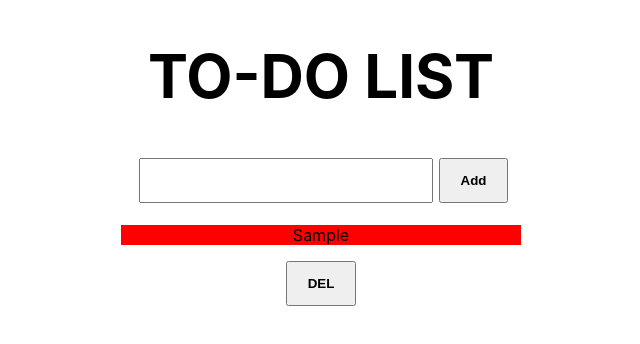
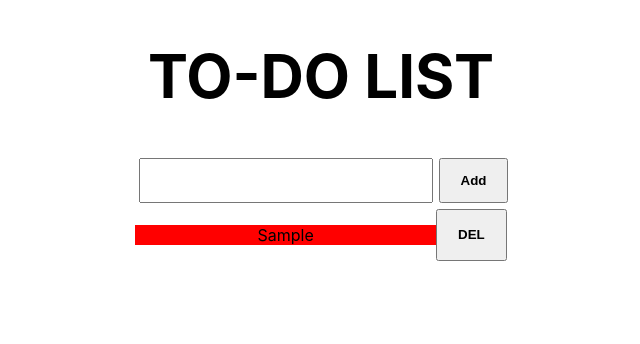
Before and after one commit to H-Lapa/To-Do-List, a Next.js app: page / in a window 1280 px wide. Both pictures are taken after typing "Sample" into the empty fields and a click on the button "Add". Shown: the top 344 px of the page, without its empty margins (319-959 px from the left). Built offline with nearby package versions, Linux system fonts and the light colour scheme.

Commit message:
basic styling for delete button

```diff
--- a/pages/index.js
+++ b/pages/index.js
@@ -49,7 +49,7 @@ export default function Home() {
         <div className={styles.flexV}>
           {todo.map((item) => {
               return (
-                <div>
+                <div className={styles.flex}>
                   <p className={styles.todo}>{item}</p>
                   <button className={styles.delete} name={item} onClick={deletion}>DEL</button>
                 </div>
--- a/styles/Home.module.css
+++ b/styles/Home.module.css
@@ -8,9 +8,7 @@
 }
 
 .flexV {
-  margin: auto;
-  text-align: center;
-  width: 300pt;
+  align-self: center;
 }
 
 .input {
@@ -27,6 +25,8 @@
 
 .todo {
   background-color: red;
+  text-align: center;
+  width: 23.5%;
 
 }
 
@@ -34,3 +34,9 @@
   padding: 10pt 15pt;
   font-weight: 650;
 }
+
+.flex {
+  display: flex;
+  flex-direction: row;
+  justify-content: center;
+}
```
